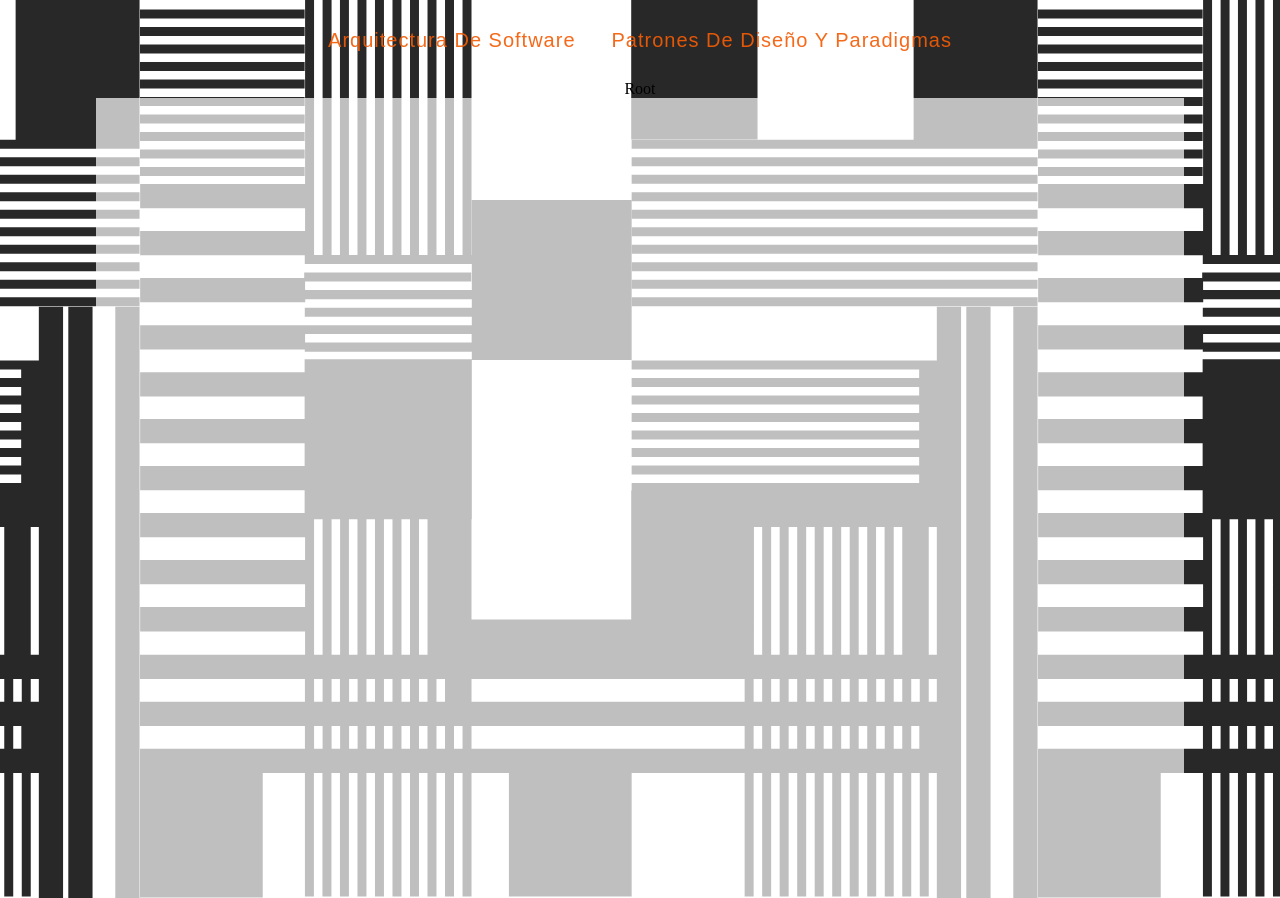
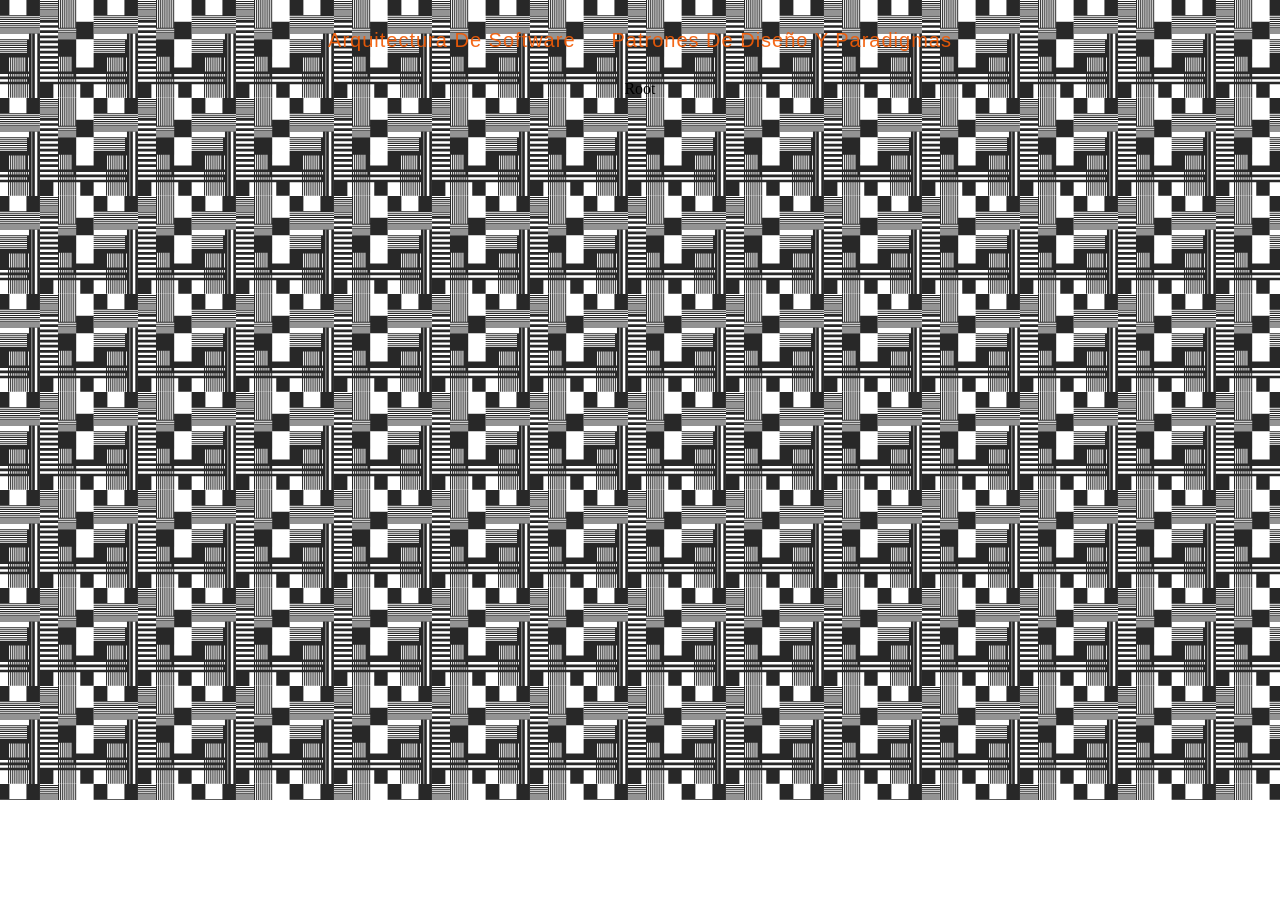
Before and after one commit to victorfelipealvarezrojas/ivitae, a React (Vite) app: page /document in a window 1280 px wide. After the commit the page ends 800 px from the top, so only its background shows below. Built offline with nearby package versions, Linux system fonts and the light colour scheme; a web font is replaced by a local one.

Commit message:
test justificado

```diff
--- a/src/presentation/components/template/distribuidos.css
+++ b/src/presentation/components/template/distribuidos.css
@@ -1,6 +1,6 @@
 /* Estilo para el contenedor principal del contenido Markdown */
 .markdown-container {
-  max-width: 800px; /* Ancho máximo del contenedor para controlar el ancho del texto */
+  max-width: 90%; /* Ancho máximo del contenedor para controlar el ancho del texto */
   margin: 20px auto; /* Margen superior e inferior de 20px y margen izquierdo y derecho automático para centrar el contenedor */
   padding: 20px; /* Espaciado interno del contenedor */
   line-height: 1.6; /* Altura de línea para mejorar la legibilidad */
--- a/src/presentation/components/template/documentationTemplate.css
+++ b/src/presentation/components/template/documentationTemplate.css
@@ -1,7 +1,5 @@
 .content{
     margin: 0 auto;
     width: 100%;
-    height: 100vh;
     background-color: #fff;
-    opacity: 0.7;
 }
```
